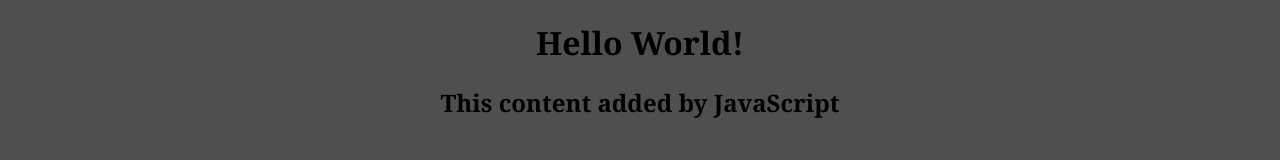
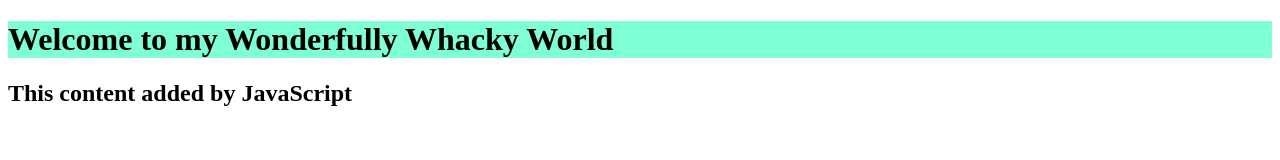
Before and after one commit to maxnmcbride/my-personal-website, a plain HTML site: page index.html in a window 1280 px wide. Drawn offline with Linux system fonts and the light colour scheme.

Commit message:
commit tree 86beb05b96548f90625801a0ac6ab127021b85cc

```diff
--- a/index.html
+++ b/index.html
@@ -1,11 +1,13 @@
 <!DOCTYPE html>
 <html lang="en">
     <head>
+        <title>Max McBride's Webpage</title>
         <link rel="stylesheet" href="style.css"/>
-        <title>My Personal Website</title>
     </head>
     <body>
-        <h1>Hello World!</h1>
-        <script src="script.js"></script>
+        <div class="myDiv gradient-bg">
+            <h1>Welcome to my Wonderfully Whacky World</h1>
+            <script src="script.js"></script>
+        </div>
     </body>
 </html>
--- a/style.css
+++ b/style.css
@@ -1,5 +1,20 @@
+.myDiv {min-width: 100%;
+        min-height:100%;
+        width: 100%
+        height: auto;
+      }
+
+.gradient-bg{
+  background-color: aquamarine;
+  background-image: -webkit-gradient(linear, 0%, 0%, 0% 100%, from (aquamarine), to(#9932cc);
+  background-image: -webkit-linear-gradient(top,aquamarine, #9932cc);
+  background-image: -moz-linear-gradient(top,aquamarine, #9932cc);
+  background-image: -ms-linear-gradient(top,aquamarine, #9932cc);
+  background-image: -o-linear-gradient(top,aquamarine, #9932cc);
+}
+
 body {
-    background: #4f4f4f;
+    background: linear-gradient(red: blueviolet);
     text-align: center;
     font-family: Georgia, 'Times New Roman', Times, serif;
   }
```
